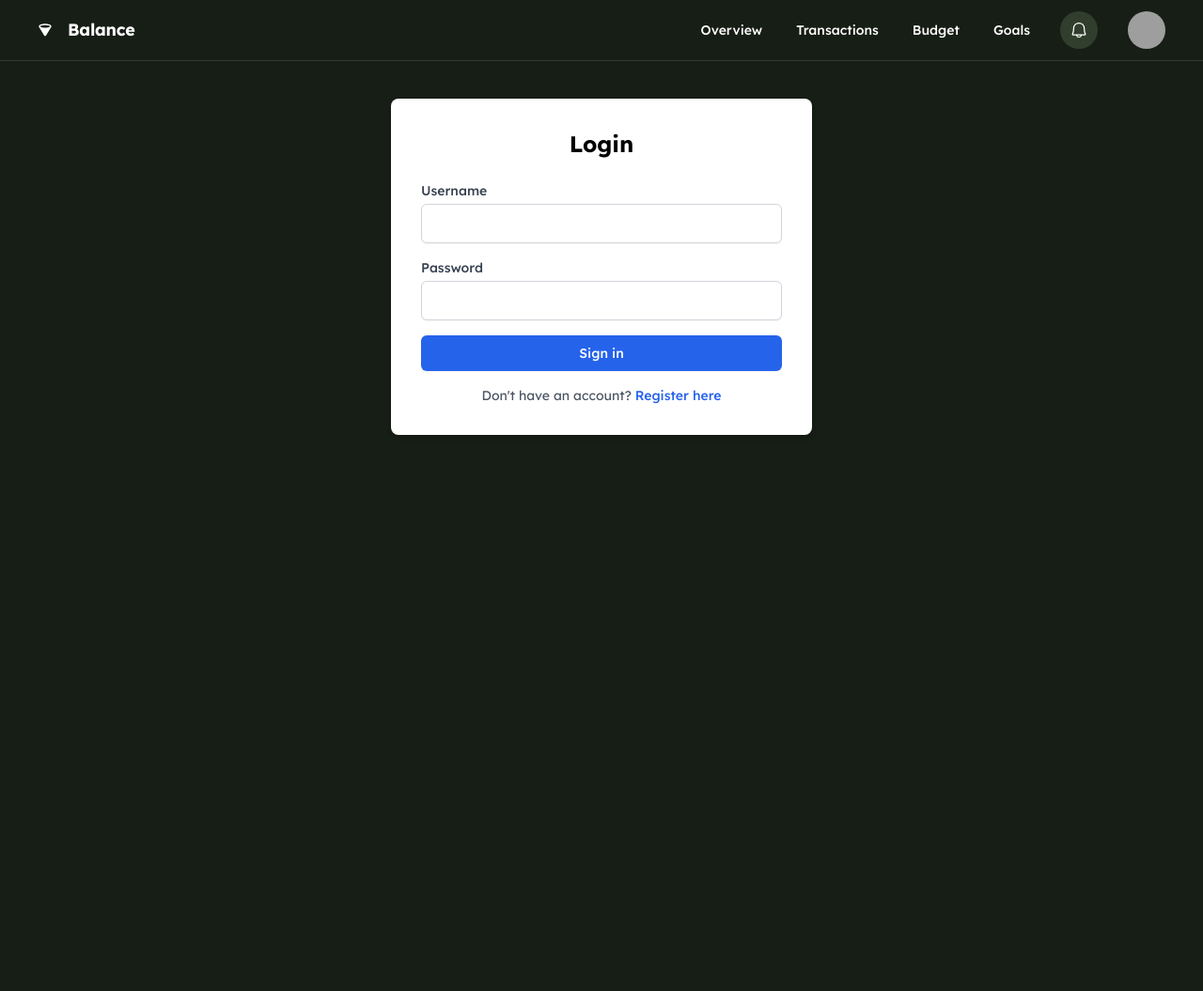
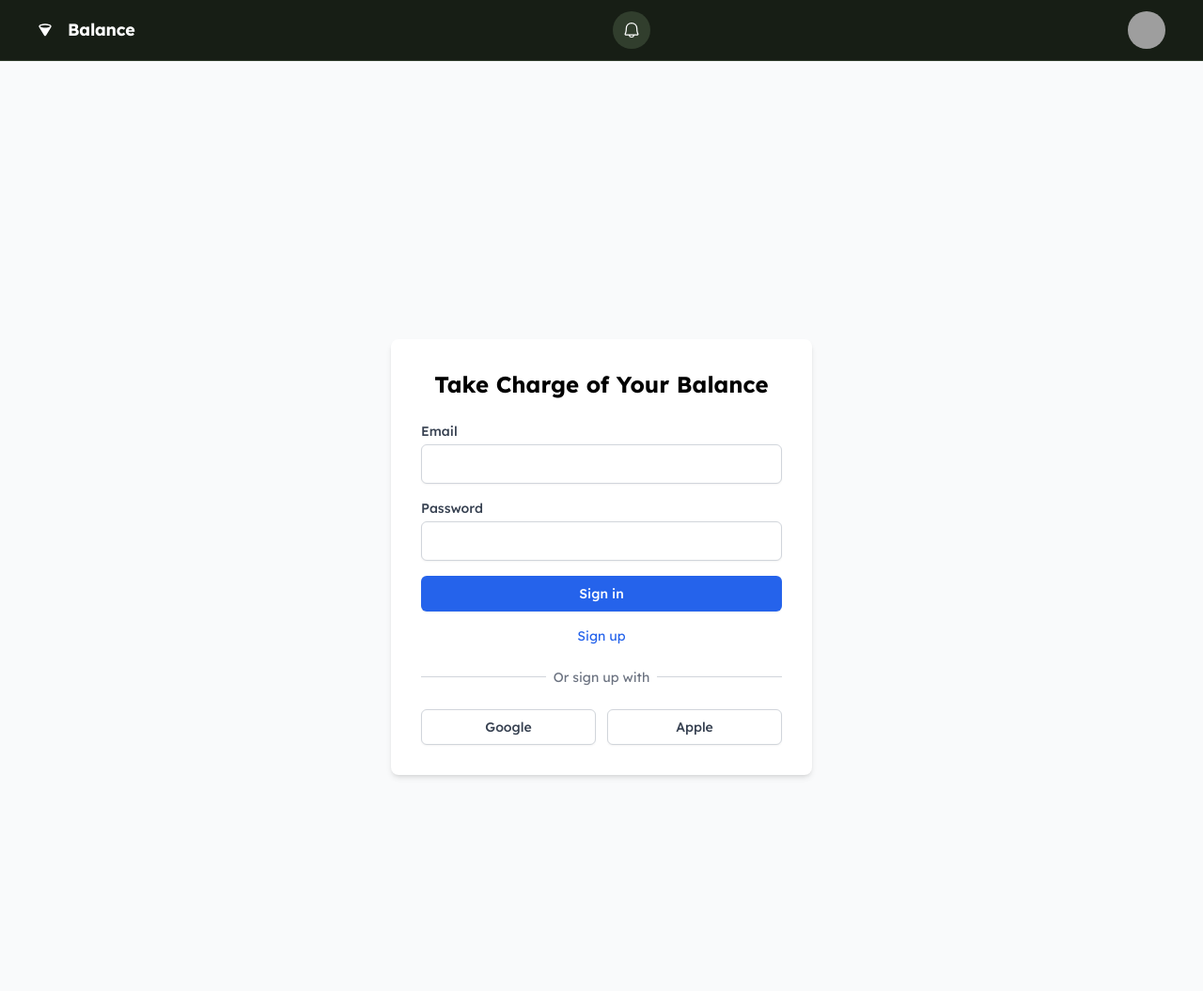
Before and after one commit to promisenmor/Balance, a Django app: page /login/ in a window 1280 px wide. Shown: the whole page at 94% size. Run offline with Django 5.2, Linux system fonts and the light colour scheme; some libraries are stand-ins or nearby versions; grey boxes are pictures that could not be loaded.

Commit message:
made minor chnages

```diff
--- a/core/templates/Login.html
+++ b/core/templates/Login.html
@@ -1,39 +1,48 @@
 {% extends 'base.html' %}
 
 {% block content %}
-<div class="max-w-md mx-auto mt-10">
-    <div class="bg-white p-8 rounded-lg shadow-md">
-        <h1 class="text-2xl font-bold mb-6 text-center">Login</h1>
+<div class="min-h-screen flex flex-col items-center justify-center bg-gray-50">
+  <div class="w-full max-w-md p-8 bg-white rounded-lg shadow-md">
+    <h1 class="text-2xl font-bold mb-6 text-center">Take Charge of Your Balance</h1>
 
-        <form id="login-form" class="space-y-4">
-            {% csrf_token %}
+    <form class="space-y-4">
       <div>
-                <label for="username" class="block text-sm font-medium text-gray-700">Username</label>
-                <input type="text" id="username" name="username" required
-                    class="mt-1 block w-full border border-gray-300 rounded-md shadow-sm py-2 px-3 focus:outline-none focus:ring-blue-500 focus:border-blue-500">
+        <label class="block text-sm font-medium text-gray-700">Email</label>
+        <input type="email" class="mt-1 block w-full border border-gray-300 rounded-md shadow-sm py-2 px-3">
       </div>
 
       <div>
-                <label for="password" class="block text-sm font-medium text-gray-700">Password</label>
-                <input type="password" id="password" name="password" required
-                    class="mt-1 block w-full border border-gray-300 rounded-md shadow-sm py-2 px-3 focus:outline-none focus:ring-blue-500 focus:border-blue-500">
+        <label class="block text-sm font-medium text-gray-700">Password</label>
+        <input type="password" class="mt-1 block w-full border border-gray-300 rounded-md shadow-sm py-2 px-3">
       </div>
 
-            <div>
-                <button type="submit"
-                    class="w-full flex justify-center py-2 px-4 border border-transparent rounded-md shadow-sm text-sm font-medium text-white bg-blue-600 hover:bg-blue-700 focus:outline-none focus:ring-2 focus:ring-offset-2 focus:ring-blue-500">
+      <button type="submit" class="w-full flex justify-center py-2 px-4 border border-transparent rounded-md shadow-sm text-sm font-medium text-white bg-blue-600 hover:bg-blue-700">
         Sign in
       </button>
-            </div>
     </form>
 
     <div class="mt-4 text-center">
-            <p class="text-sm text-gray-600">
-                Don't have an account?
-                <a href="{% url 'register' %}" class="font-medium text-blue-600 hover:text-blue-500">
-                    Register here
+      <a href="#" class="text-sm text-blue-600 hover:text-blue-500">Sign up</a>
+    </div>
+
+    <div class="mt-6">
+      <div class="relative">
+        <div class="absolute inset-0 flex items-center">
+          <div class="w-full border-t border-gray-300"></div>
+        </div>
+        <div class="relative flex justify-center text-sm">
+          <span class="px-2 bg-white text-gray-500">Or sign up with</span>
+        </div>
+      </div>
+
+      <div class="mt-6 grid grid-cols-2 gap-3">
+        <a href="#" class="w-full inline-flex justify-center py-2 px-4 border border-gray-300 rounded-md shadow-sm bg-white text-sm font-medium text-gray-700 hover:bg-gray-50">
+          Google
         </a>
-            </p>
+        <a href="#" class="w-full inline-flex justify-center py-2 px-4 border border-gray-300 rounded-md shadow-sm bg-white text-sm font-medium text-gray-700 hover:bg-gray-50">
+          Apple
+        </a>
+      </div>
     </div>
   </div>
 </div>
--- a/core/templates/base.html
+++ b/core/templates/base.html
@@ -33,6 +33,7 @@
                         <h2 class="text-white text-lg font-bold leading-tight tracking-[-0.015em]">Balance</h2>
                     </a>
                 </div>
+                {% if user.is_authenticated %}
                 <div class="flex flex-1 justify-end gap-8">
                     <div class="flex items-center gap-9">
                         <a class="text-white text-sm font-medium leading-normal"
@@ -43,6 +44,7 @@
                         <a class="text-white text-sm font-medium leading-normal"
                             href="{% url 'saving_goals' %}">Goals</a>
                     </div>
+                {% endif %}
                     <button
                         class="flex max-w-[480px] cursor-pointer items-center justify-center overflow-hidden rounded-full h-10 bg-[#313e2d] text-white gap-2 text-sm font-bold leading-normal tracking-[0.015em] min-w-0 px-2.5">
                         <div class="text-white" data-icon="Bell" data-size="20px" data-weight="regular">
```
Also changed, not shown: core/static/css/style.css (+15 -0 lines). Lines whose indentation alone changed are shown as unchanged.
